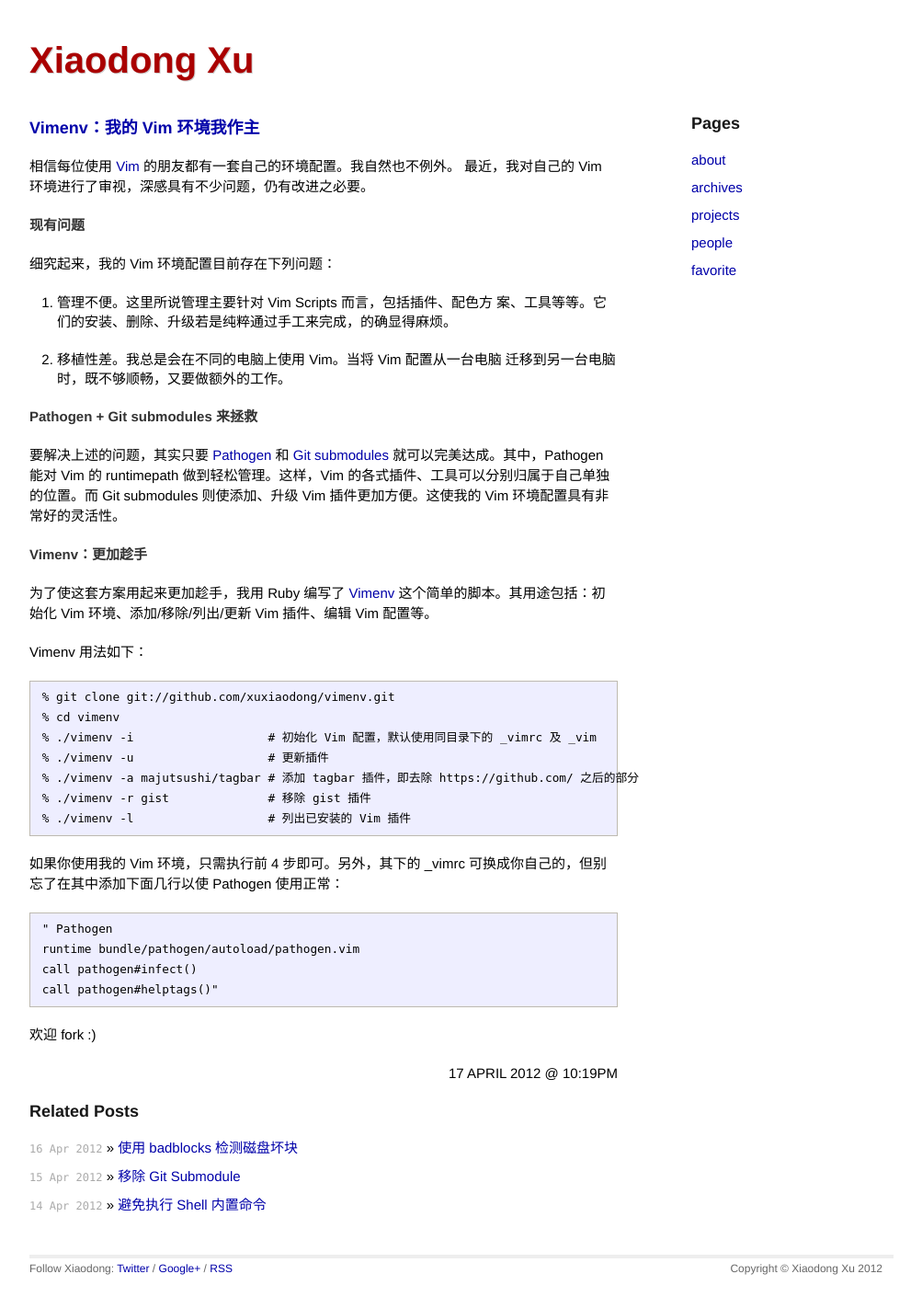
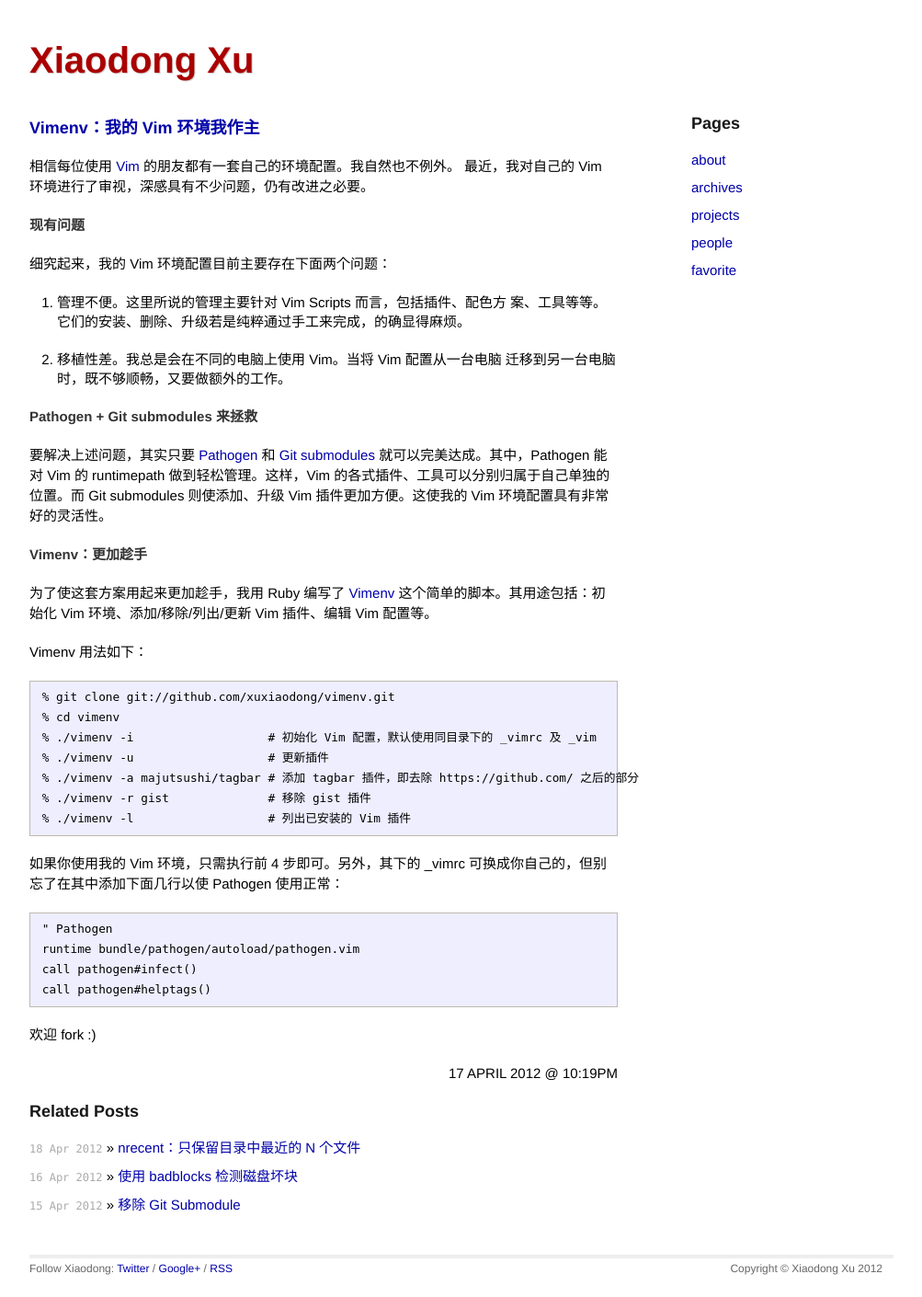
Before and after one commit to xuxiaodong/xuxiaodong.github.com, a Jekyll site: the page built from _posts/2012-04-17-vimenv.markdown, in a window 1280 px wide. Shown: the whole page at 92% size, without its empty margins (138-1141 px from the left). Built offline with Jekyll 4.4.1, drawn with Linux system fonts in a browser that asks for light colours; Markdown is read by kramdown in place of the engine named in the settings.

Commit message:
add new post

```diff
--- a/_posts/2012-03-22-copy-directory-tree-only.markdown
+++ b/_posts/2012-03-22-copy-directory-tree-only.markdown
@@ -5,13 +5,13 @@
 post-link:
 ---
 
-最近，同事向我提出了这样一个问题: "在 Linux 下如何只复制目录的结构，而不复制
-目录的内容?" 很多同学可能会首先想到使用 cp 命令，但其实该命令并不能解决。
+最近，同事向我提出了这样一个问题：“在 Linux 下如何只复制目录的结构，而不复制
+目录的内容？”很多同学可能会首先想到使用 cp 命令，但其实该命令并不能解决。
 
 好在 Linux 下有许多愿意只做一件事且非做好不可的工具，find 就是其中之一。使
 用以下单行命令可以达成我们的目的:
 
-    find ~ -type d -exec mkdir -p demo/\{\} \;
+    % find ~ -type d -exec mkdir -p demo/\{\} \;
 
 在该单行中，
 
--- a/_posts/2012-04-17-vimenv.markdown
+++ b/_posts/2012-04-17-vimenv.markdown
@@ -10,9 +10,9 @@
 
 **现有问题**
 
-细究起来，我的 Vim 环境配置目前存在下列问题：
+细究起来，我的 Vim 环境配置目前主要存在下面两个问题：
 
-1. 管理不便。这里所说管理主要针对 Vim Scripts 而言，包括插件、配色方
+1. 管理不便。这里所说的管理主要针对 Vim Scripts 而言，包括插件、配色方
    案、工具等等。它们的安装、删除、升级若是纯粹通过手工来完成，的确显得麻烦。
 
 2. 移植性差。我总是会在不同的电脑上使用 Vim。当将 Vim 配置从一台电脑
@@ -48,7 +48,7 @@
     " Pathogen
     runtime bundle/pathogen/autoload/pathogen.vim
     call pathogen#infect()
-    call pathogen#helptags()"
+    call pathogen#helptags()
 
 欢迎 fork :)
 
--- /dev/null
+++ b/_posts/2012-04-18-nrecent.markdown
@@ -0,0 +1,10 @@
+---
+layout: post
+title: nrecent：只保留目录中最近的 N 个文件
+date: 2012-04-18 21:55
+post-link: http://blog.steve.org.uk/moreutils_makes_a_lot_of_sense_to_me.html
+---
+
+nrecent 让你保留目录中最近的 N 个文件，其余文件将被自动删除。例如：
+
+    % nrecent --keep 20 /tmp # 保留 tmp 中最近的 20 个文件
```
Also changed, not shown: other parts of _posts/2012-04-17-vimenv.markdown (+1 -1 lines).
